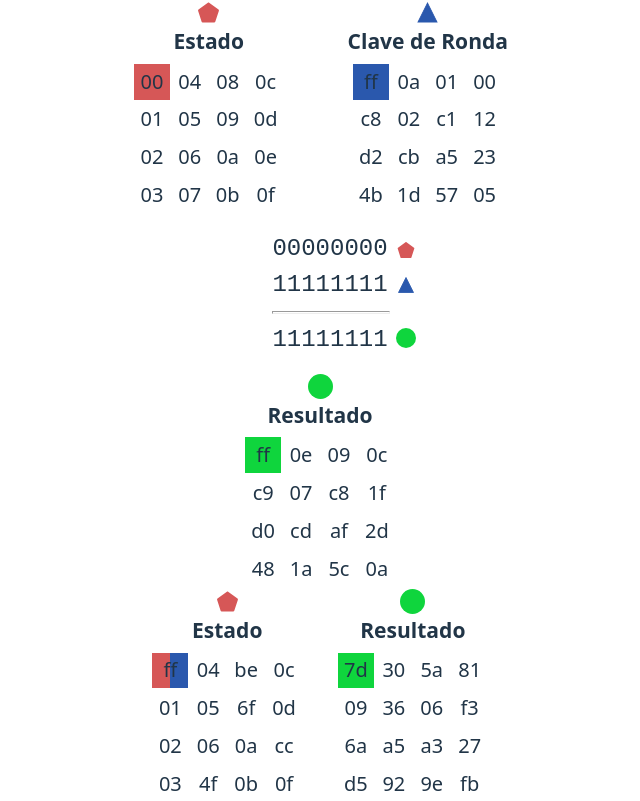
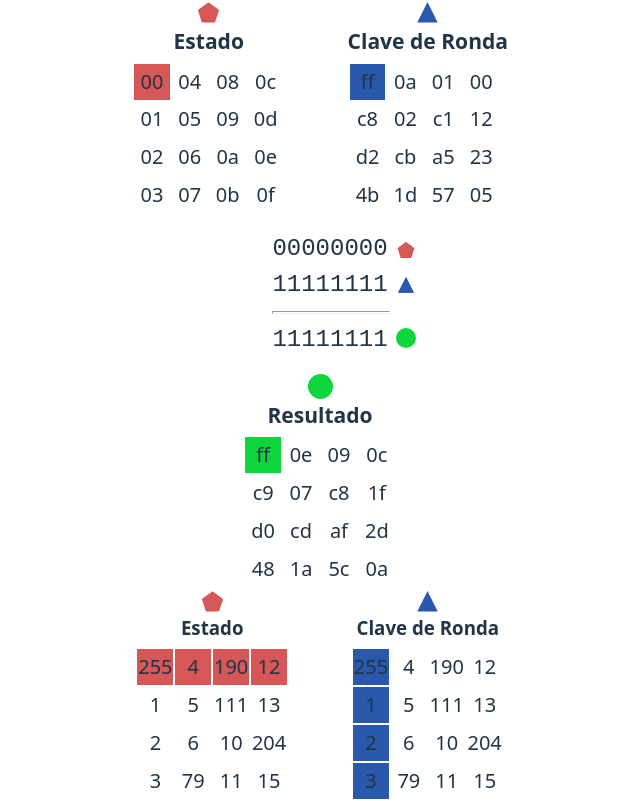
Before and after one commit to adrianlascurain/aes-explorer, a React (Vite) app: page / in a window 1280 px wide. Shown: the top 801 px of the page, without its empty margins (320-960 px from the left). Built offline with nearby package versions, Linux system fonts and the light colour scheme.

Commit message:
main file is updated to comment multi lines in order to show a couple of components at a time

```diff
--- a/src/main.tsx
+++ b/src/main.tsx
@@ -1,13 +1,27 @@
-import { StrictMode } from 'react'
-import { createRoot } from 'react-dom/client'
-import './index.css'
-import AddRoundKeyOp from './components/AddRoundKeyOp.tsx'
-import SubBytesOp from './components/SubBytesOp.tsx'
-import AesCipher from "./cipher/AesCipher.ts"
+import { StrictMode } from 'react';
+import { createRoot } from 'react-dom/client';
+import './index.css';
+import AddRoundKeyOp from './components/AddRoundKeyOp.tsx';
+import SubBytesOp from './components/SubBytesOp.tsx';
+import AesCipher from "./cipher/AesCipher.ts";
+import ShiftRowsOp from './components/ShiftRowsOp.tsx';
+import CardCarousel from './components/CardCarousel.tsx';
+import { CardCarouselLanguage } from './language/CardCarouselLanguage';
+import PlayGround from './components/PlayGround.tsx';
+import MixColumnsOp from './components/MixColumnsOp.tsx';
+import NavBar from './components/NavBar.tsx';
+import LandingPage from './components/LandingPage.tsx';
 
 createRoot(document.getElementById('root')!).render(
   <StrictMode>
     <AddRoundKeyOp state={[[0, 4, 8, 12], [1, 5, 9, 13], [2, 6, 10, 14], [3, 7, 11, 15]]} roundKey={[[255, 10, 1, 0], [200, 2, 193, 18], [210, 203, 165, 35], [75, 29, 87, 5]]} representation='hexPadded' stateTitle='Estado' roundKeyTitle='Clave de Ronda' resultTitle='Resultado' />
-    <SubBytesOp state={[[255, 4, 190, 12], [1, 5, 111, 13], [2, 6, 10, 204], [3, 79, 11, 15]]} stateTitle='Estado' resultTitle='Resultado' sBox={AesCipher.invSBox} representation='hex' lowNibbleTitle='Low Nibble: ' highNibbleTitle='High Nibble: ' stateContainerTitle='State Value: '/>
+    {/* <SubBytesOp state={[[255, 4, 190, 12], [1, 5, 111, 13], [2, 6, 10, 204], [3, 79, 11, 15]]} stateTitle='Estado' resultTitle='Resultado' sBox={AesCipher.invSBox} representation='hex' lowNibbleTitle='Low Nibble: ' highNibbleTitle='High Nibble: ' stateContainerTitle='State Value: '/> */}
+
+    {/* <ShiftRowsOp state={[[255, 4, 190, 12], [1, 5, 111, 13], [2, 6, 10, 204], [3, 79, 11, 15]]} shiftType='normal' representation='dec'/> */}
+    {/* <CardCarousel items={CardCarouselLanguage.getCarouselItems('ES')}/> */}
+    {/* <PlayGround></PlayGround> */}
+    <MixColumnsOp state={[[255, 4, 190, 12], [1, 5, 111, 13], [2, 6, 10, 204], [3, 79, 11, 15]]} />
+
+    {/* <LandingPage></LandingPage> */}
   </StrictMode>,
 )
```
